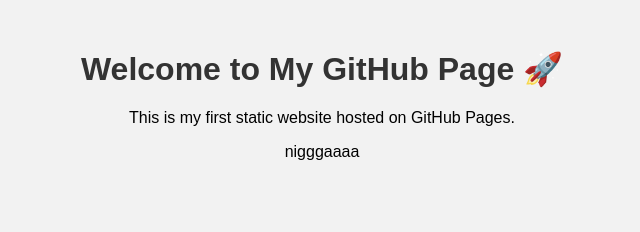
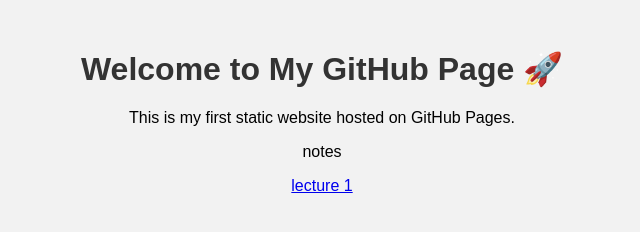
Before and after one commit to revanthk1729/ccso_2025, a plain HTML site: page index.html in a window 1280 px wide. Shown: the whole page, without its empty margins (318-958 px from the left). Drawn offline with Linux system fonts and the light colour scheme.

Commit message:
4th commit

```diff
--- a/index.html
+++ b/index.html
@@ -19,6 +19,7 @@
 <body>
   <h1>Welcome to My GitHub Page 🚀</h1>
   <p>This is my first static website hosted on GitHub Pages.</p>
-  <p>nigggaaaa</p>
+  <p>notes</p>
+  <a href="https://revanthk1729.github.io/ccso_2025/01.txt">lecture 1</a>
 </body>
 </html>
```
